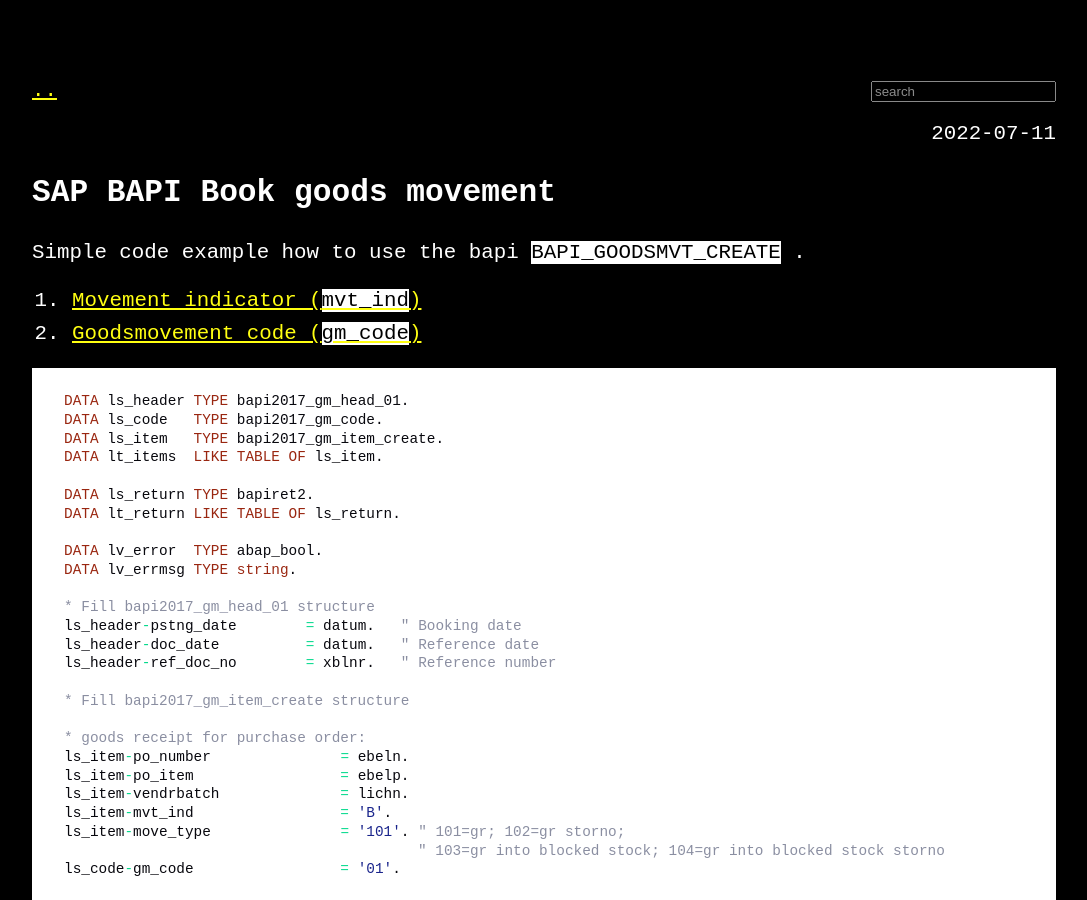
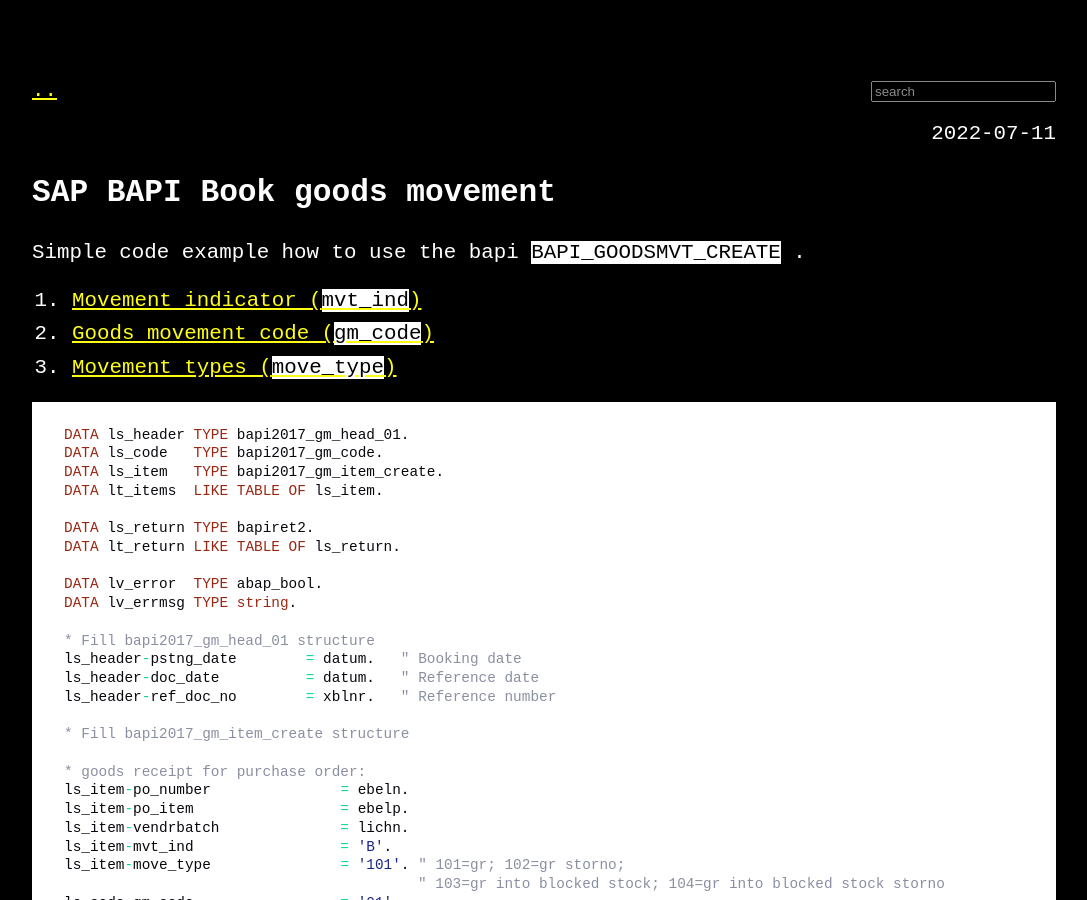
Before and after one commit to matseee/matseee.github.io, a Jekyll site: the page built from _posts/2022-07-12-sap-bapi-book-goods-movement.md, in a window 1280 px wide and 900 px high. Shown: the whole window, without its empty margins (96-1183 px from the left). Built offline with Jekyll 4.4.1, drawn with Linux system fonts in a browser that asks for light colours; some of the changed text lies outside the part shown.

Commit message:
fix typo

````diff
--- a/_posts/2022-07-12-sap-bapi-book-goods-movement.md
+++ b/_posts/2022-07-12-sap-bapi-book-goods-movement.md
@@ -7,7 +7,8 @@
 Simple code example how to use the bapi `BAPI_GOODSMVT_CREATE` .
 
 1. [Movement indicator (`mvt_ind`)](#movement-indicator)
-1. [Goodsmovement code (`gm_code`)](#goodsmovement-code)
+1. [Goods movement code (`gm_code`)](#goods-movement-code)
+1. [Movement types (`move_type`)](#movement-types)
 
 ```abap
 DATA ls_header TYPE bapi2017_gm_head_01.
@@ -110,7 +111,7 @@
 | `F` 	| Goods movement for production order |
 | `L` | Goods movement for delivery note |
 
-## Goodsmovement code ( `gm_code` )
+## Goods movement code ( `gm_code` )
 
 | code | transaction | description |
 |---|---|---|
````
